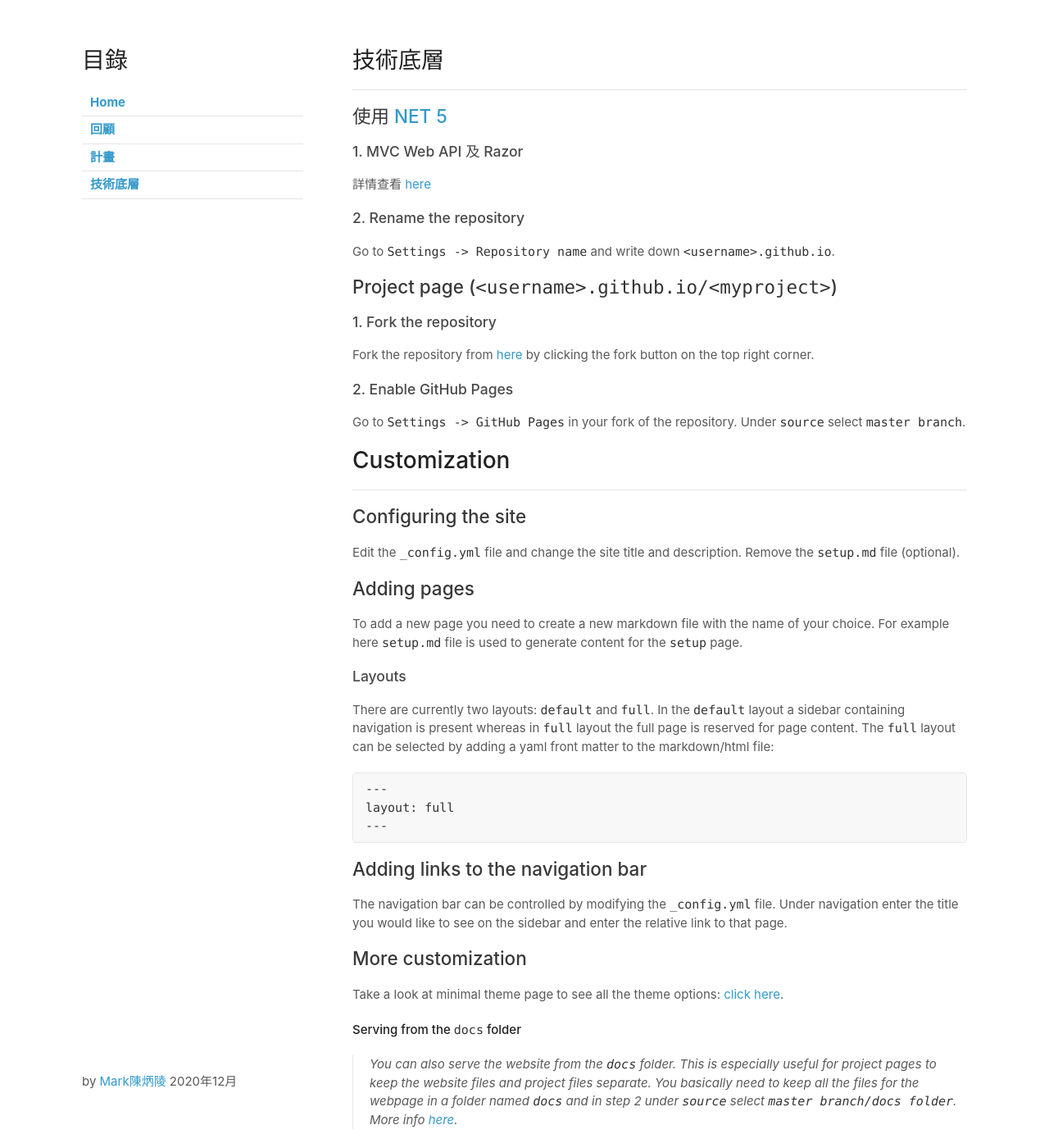
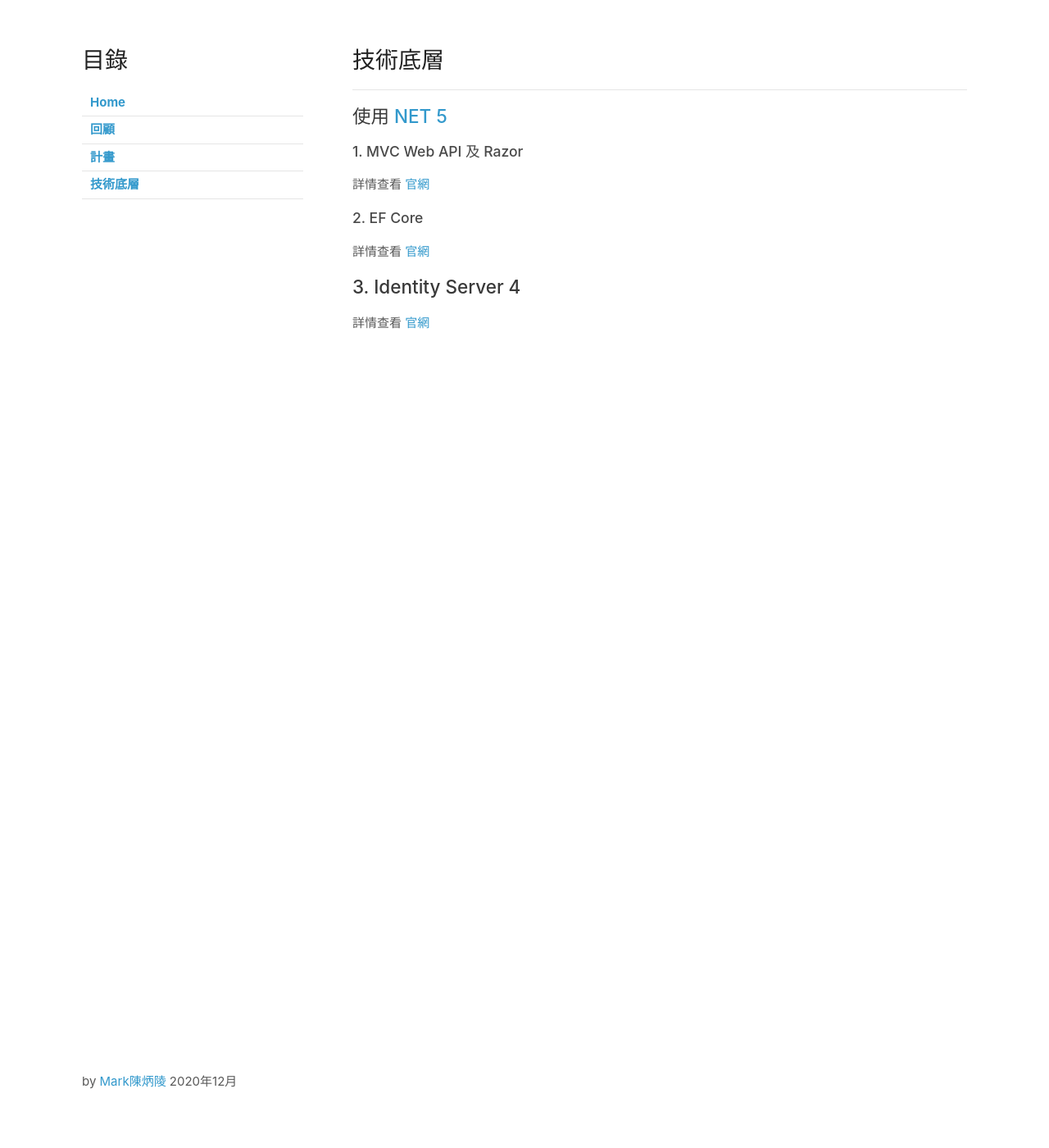
Before and after one commit to dreamaitek/p003, a Jekyll site: the page built from setup.md, in a window 1280 px wide and 1400 px high. Shown: the whole window at 82% size. Built offline with Jekyll 4.4.1, drawn with Linux system fonts in a browser that asks for light colours; our own code applies the rules of GitHub Pages for plain Markdown files; some of the changed text lies outside the part shown.

Commit message:
Update setup.md

````diff
--- a/setup.md
+++ b/setup.md
@@ -4,59 +4,10 @@
 ## 使用 [NET 5](https://docs.microsoft.com/zh-tw/dotnet/)
 
 ### 1. MVC Web API 及 Razor
-詳情查看 [here](https://docs.microsoft.com/zh-tw/aspnet/core/mvc/overview?view=aspnetcore-5.0)
+詳情查看 [官網](https://docs.microsoft.com/zh-tw/aspnet/core/mvc/overview?view=aspnetcore-5.0)
 
-### 2. Rename the repository
-Go to `Settings -> Repository name` and write down `<username>.github.io`.
+### 2. EF Core
+詳情查看 [官網](https://docs.microsoft.com/zh-tw/ef/)
 
-## Project page (`<username>.github.io/<myproject>`)
-
-### 1. Fork the repository
-Fork the repository from [here](https://github.com/kbsezginel/gh-pages-template) by clicking the fork button on the top right corner.
-
-### 2. Enable GitHub Pages
-Go to `Settings -> GitHub Pages` in your fork of the repository.
-Under `source` select `master branch`.
-
-# Customization
--------------------------
-
-## Configuring the site
-Edit the `_config.yml` file and change the site title and description.
-Remove the `setup.md` file (optional).
-
-## Adding pages
-To add a new page you need to create a new markdown file with the name of your choice.
-For example here `setup.md` file is used to generate content for the `setup` page.
-
-### Layouts
-There are currently two layouts: `default` and `full`.
-In the `default` layout a sidebar containing navigation is present whereas in `full` layout the full page is reserved for page content.
-The `full` layout can be selected by adding a yaml front matter to the markdown/html file:
-```
----
-layout: full
----
-```
-
-## Adding links to the navigation bar
-The navigation bar can be controlled by modifying the `_config.yml` file.
-Under navigation enter the title you would like to see on the sidebar and enter the relative link to that page.
-
-## More customization
-Take a look at minimal theme page to see all the theme options: [click here](https://pages-themes.github.io/minimal/).
-
-**Serving from the `docs` folder**
-> You can also serve the website from the `docs` folder. This is especially useful for project pages to keep the website files and project files separate. You basically need to keep all the files for the webpage in a folder named `docs` and in step 2 under `source` select `master branch/docs folder`. More info [here](https://help.github.com/articles/configuring-a-publishing-source-for-github-pages/).
-
-# Resources and Tutorials
--------------------------
-
-- [Minimal theme GitHub repository](https://github.com/pages-themes/minimal)
-
-More tutorials on github pages, markdown and Jekyll can be found here:
-- [GitHub pages basics](https://help.github.com/categories/github-pages-basics/)
-- [GitHub basic writing and formatting syntax](https://help.github.com/articles/basic-writing-and-formatting-syntax/)
-- [Markdown cheatsheet](https://github.com/adam-p/markdown-here/wiki/Markdown-Cheatsheet)
-- [Setting up your GitHub Pages site locally with Jekyll](https://help.github.com/articles/setting-up-your-github-pages-site-locally-with-jekyll/)
-- [Jekyll front matter](https://jekyllrb.com/docs/frontmatter/)
+## 3. Identity Server 4
+詳情查看 [官網](https://identityserver4.readthedocs.io/en/latest/)
````
